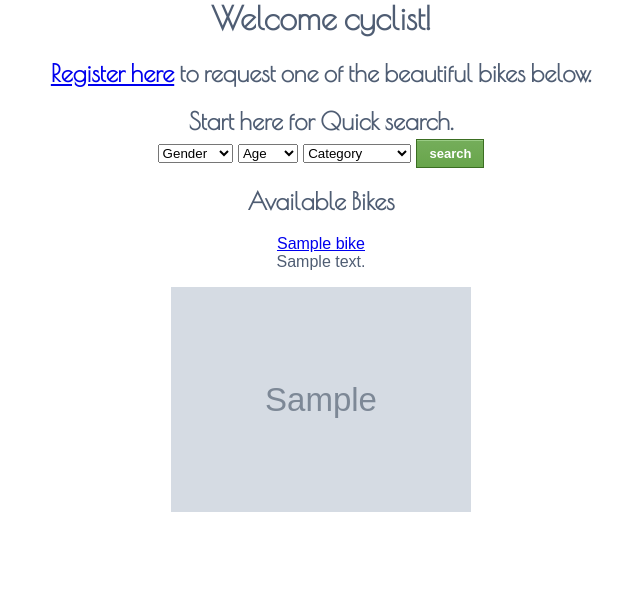
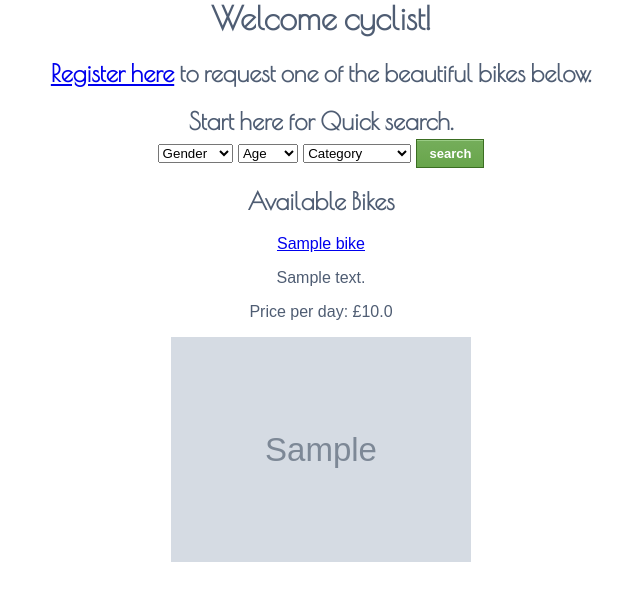
Before and after one commit to ambidextrous/Moddle, a Django app: page / in a window 1280 px wide. Shown: the part 339-932 px from the top of the page, without its empty margins (319-959 px from the left). Run offline with Django 3.2, Linux system fonts and the light colour scheme; tables that the repository leaves empty hold one stand-in row (values such as "Sample post"); grey boxes marked "Sample" are stand-in pictures.

Commit message:
Added price per day to bike. Updated population script

```diff
--- a/moddle_project/moddle/forms.py
+++ b/moddle_project/moddle/forms.py
@@ -43,6 +43,7 @@ class BikeForm(forms.ModelForm):
     bike_age = forms.ChoiceField(help_text="Suitable age: ", choices=bike_ages)
     categories = [('Mountainbike', 'Mountainbike'), ('Cross Country','Cross Country'), ('Road Bike','Road Bike'), ('City Bike','City Bike'), ('Electric Bike','Electric Bike'), ('Unicycle','Unicycle'), ('Tricycle','Tricycle'), ('BMX','BMX'), ('Other','Other')]
     category = forms.ChoiceField(help_text="Type of bike: ", choices=categories)
+    price_per_day = forms.FloatField(help_text="Enter a price per day to rent your bike (in pounds sterling): ")
 
     description = forms.CharField(widget=forms.Textarea, max_length=512, help_text="Please give a short description of your bike: ", required=True)
 
--- a/moddle_project/moddle/models.py
+++ b/moddle_project/moddle/models.py
@@ -45,6 +45,7 @@ class Bike(models.Model):
     bike_age = models.CharField(max_length=16)
     description = models.CharField(max_length=512, blank=True)
     bike_picture = models.ImageField(upload_to=get_bike_image_folder, blank=True)
+    price_per_day = models.FloatField(null=True, blank=True, default=0.0)
 
     def __str__(self):
         return self.name
--- a/moddle_project/templates/moddle/bike_profile.html
+++ b/moddle_project/templates/moddle/bike_profile.html
@@ -11,7 +11,9 @@
 
 	</div>
 
-        <p>{{ bike.description }}</p><br />
+		<br />
+        <p>{{ bike.description }}</p>
+		<p>Price per day: &#163;{{ bike.price_per_day }}</p>
         <img src="{{ MEDIA_URL }}{{ bike.bike_picture }}" alt="{{ bike.name }}"/><br />
 
 		<script async defer
--- a/moddle_project/templates/moddle/index.html
+++ b/moddle_project/templates/moddle/index.html
@@ -54,9 +54,14 @@
         {% for bike in bikes %}
         <div id="bike">
             <p>
-                <a href="{% url 'bike_profile' bike.id %}">{{ bike.name }}</a><br />
-                {{ bike.description }}
+                <a href="{% url 'bike_profile' bike.id %}">{{ bike.name }}</a>
+
             </p>
+
+			<p>{{ bike.description }}</p>
+
+			<p>Price per day: &#163;{{ bike.price_per_day }}</p>
+
 			<p>
 				<img src="{{ MEDIA_URL }}{{ bike.bike_picture }}" alt="{{ bike.name }}"/>
 			</p>
```
Also changed, not shown: moddle_project/populate_moddle.py (+4 -4 lines), moddle_project/media/profile_pictures/g/lance.jpg (added), moddle_project/moddle/migrations/0002_bike_price_per_day.py (added).
